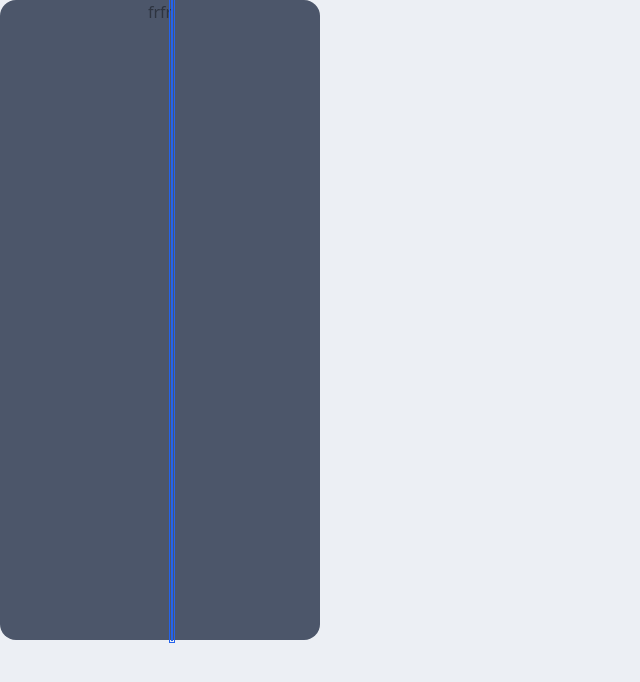
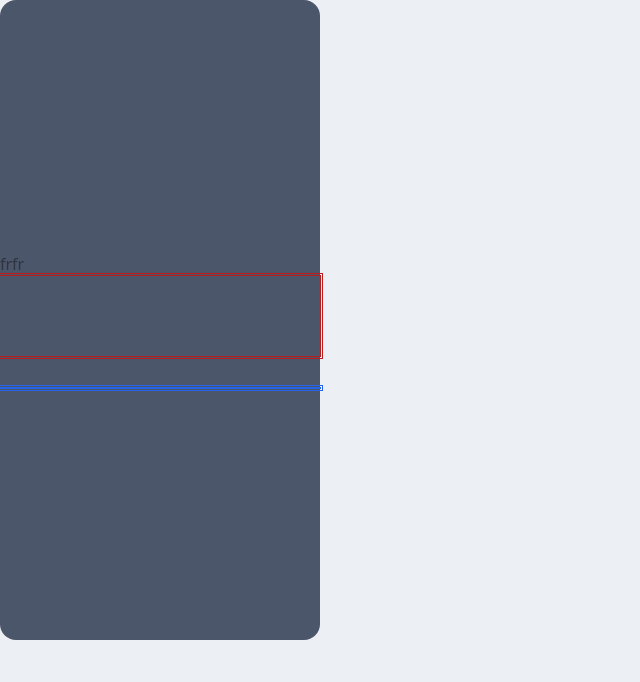
Before and after one commit to Dark-Ai-py/EasyDo-Work-Manager, a Vue app in the folder work-manager/: page / in a window 1280 px wide. Shown: the top 682 px of the page, without its empty margins (0-640 px from the left). Built offline with nearby package versions, Linux system fonts and the light colour scheme.

Commit message:
started sizing things up and creating a wireframe

```diff
--- a/work-manager/src/components/TodoBar.vue
+++ b/work-manager/src/components/TodoBar.vue
@@ -2,12 +2,15 @@
 
 <template>
 	<div
-		class="flex justify-center rounded-2xl bg-neutral max-w-80"
+		class="flex justify-center rounded-2xl bg-neutral max-w-80 flex-col"
 		style="height: 80vh"
 	>
 		<h1>frfr</h1>
-		<div class="outline-double outline-red-700"></div>
-		<div class="outline-double outline-blue-600"></div>
+		<div class="outline-double outline-red-700 h-20 mb-8"></div>
+		<div
+			class="outline-double outline-blue-600 h-fit"
+			style="max-height: calc(80vh-7rem)"
+		></div>
 	</div>
 </template>
 
```
